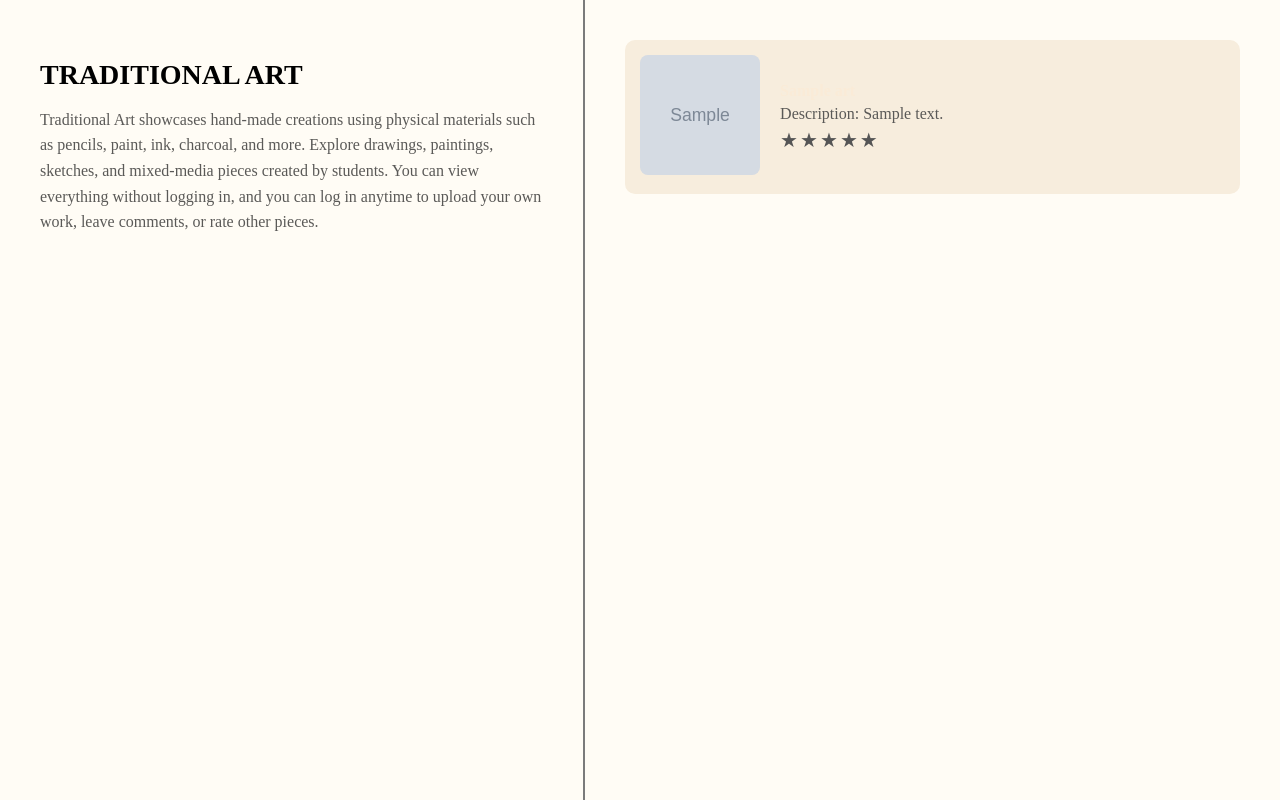
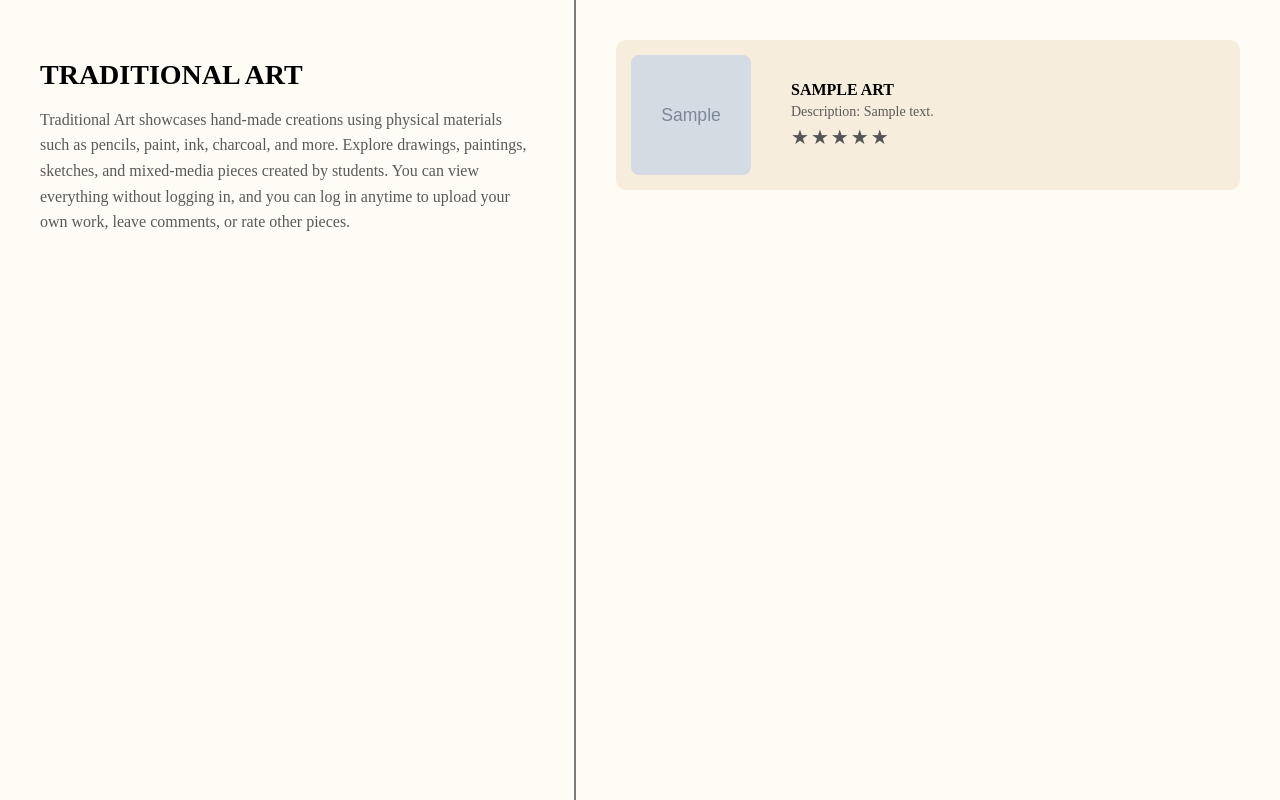
Before and after one commit to 23671jnmr/Artweb, a Flask app: template templates/traditional.html in a window 1280 px wide. Run offline with Flask 3, Linux system fonts and the light colour scheme; the template is opened without the code that fills it: most values are stand-ins (such as "Sample title", 1, 10 or a date in 2020); grey boxes marked "Sample" are stand-in pictures.

Commit message:
- Updating databases and Url processing - Fixing image rendering - Also fixing html layouts and css

```diff
--- a/static/style.css
+++ b/static/style.css
@@ -205,6 +205,7 @@
     padding: 40px;
     border-right: 2px solid #7b7b7b;
     background-color: #fffcf5;
+    box-sizing: border-box;
 }
 .left-panel h1 {
     font-size: 28px;
@@ -216,16 +217,23 @@
     color: #5a5957;
     line-height: 1.6;
 }
-/* right side of the galler */
+/* right side of the gallery */
 .right-panel {
     width: 55%;
     padding: 40px;
     display: flex;
     flex-direction: column;
     gap: 20px;
+    box-sizing: border-box;
 }
 
 /* Artwork cards */
+
+.art-link {
+    text-decoration: none;
+    color: inherit;
+    display: block;
+}
 
 .art-card {
     display: flex;
@@ -234,6 +242,7 @@
     padding: 15px;
     border-radius: 10px;
     cursor: pointer;
+    gap: 20px;
 
 }
 
@@ -243,17 +252,24 @@
     object-fit: cover;
     border-radius: 8px;
     margin-right: 20px;
+    display: block;
+}
+
+.art-info{
+    flex: 1;
 }
 
 .art-info h3 {
     margin: 0;
     font-size: 16px;
     font-weight: bold;
+    text-transform: uppercase;
 }
 
 .art-info p {
     margin: 5px 0;
     color: #5a5957;
+    font-size: 14px;
 }
 
 .rating {
@@ -262,11 +278,8 @@
     letter-spacing: 2px;
 
 }
-.art-link {
-    text-decoration: none;
-    color: antiquewhite;
-    display: block;
-}
+
+
 
 /* Comment section */
 .art-wrapper {
--- a/templates/art_page.html
+++ b/templates/art_page.html
@@ -17,7 +17,7 @@
                     <span class="artist-name">S</span>
                     </div>
                 </div>
-                {% if art['image'].startswith('http://') or art['image'].startswith('https://') %}
+                {% if  art['image'].strip().startswith('http://') or art['image'].strip().startswith('https://') %}
                     <img src="{{ art['image'] }}" alt="{{ art['title'] }}">
                 {% else %}
                     <img src="{{ url_for('static', filename='images/' ~ art['image']) }}" alt="{{ art['title'] }}">
--- a/templates/traditional.html
+++ b/templates/traditional.html
@@ -23,7 +23,7 @@
             <div class="art-card">
 
                 <div class="card-image">
-                    {% if art['image'].startswith('http') %}
+                    {% if  art['image'].strip().startswith('http://') or art['image'].strip().startswith('https://') %}
                     <img src="{{ art['image'] }}" alt="{{ art['title'] }}">
                     {% else %}
                     <img src="{{ url_for('static', filename='images/' ~ art['image']) }}" alt="{{ art['title'] }}">
--- a/templates/upload.html
+++ b/templates/upload.html
@@ -23,7 +23,7 @@
 
         <div class="upload-right">
 
-            <form action="/upload" method="POST">
+            <form action="{{ url_for('upload') }}" method="POST">
 
                 <input type="text" name="image_url" placeholder="Image URL..." required>
                 <input type="text" name="username" placeholder="Your Name..." required>
```
Also changed, not shown: database.db, static/images/13-2500x1667.jpg (added).
